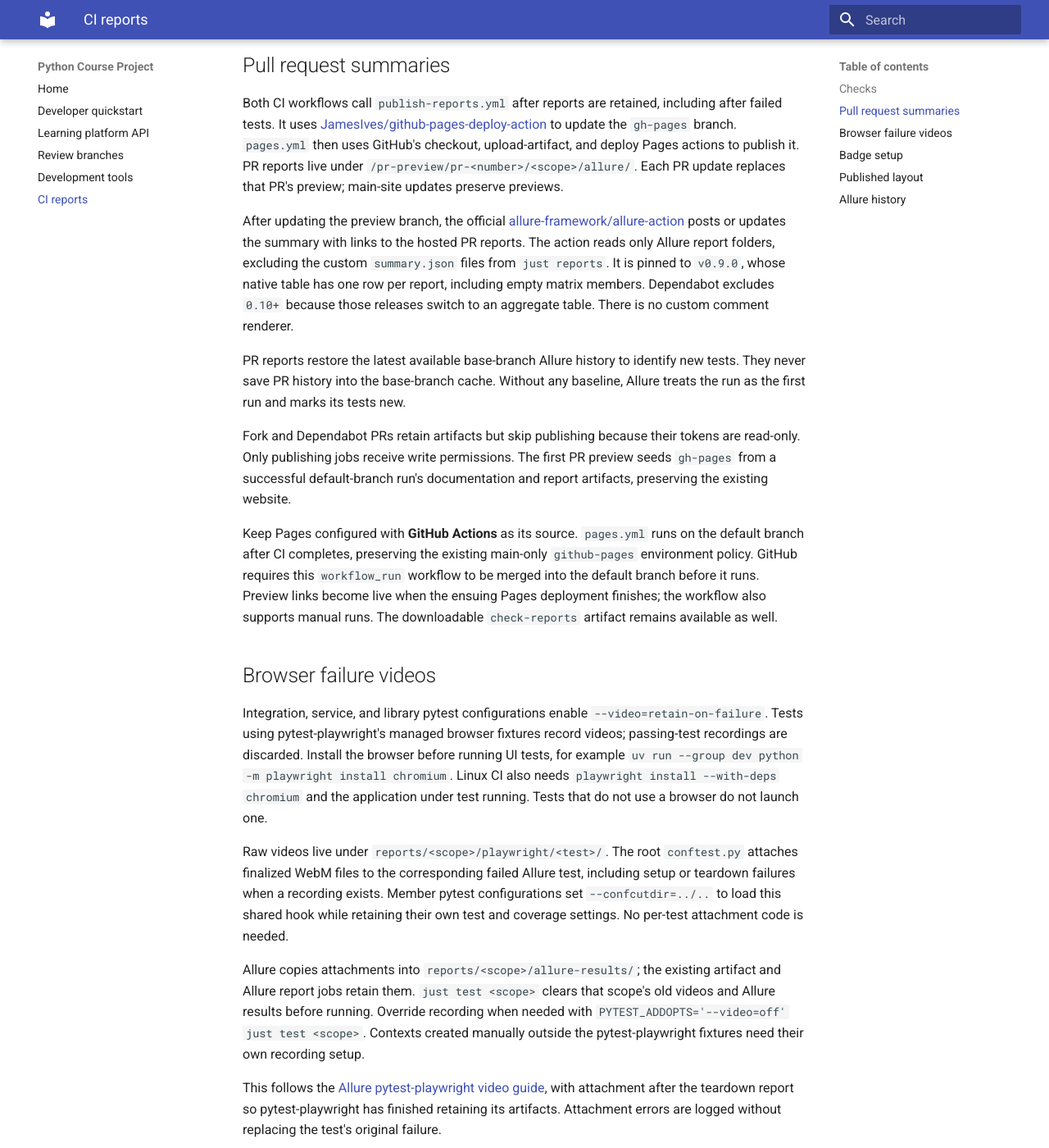
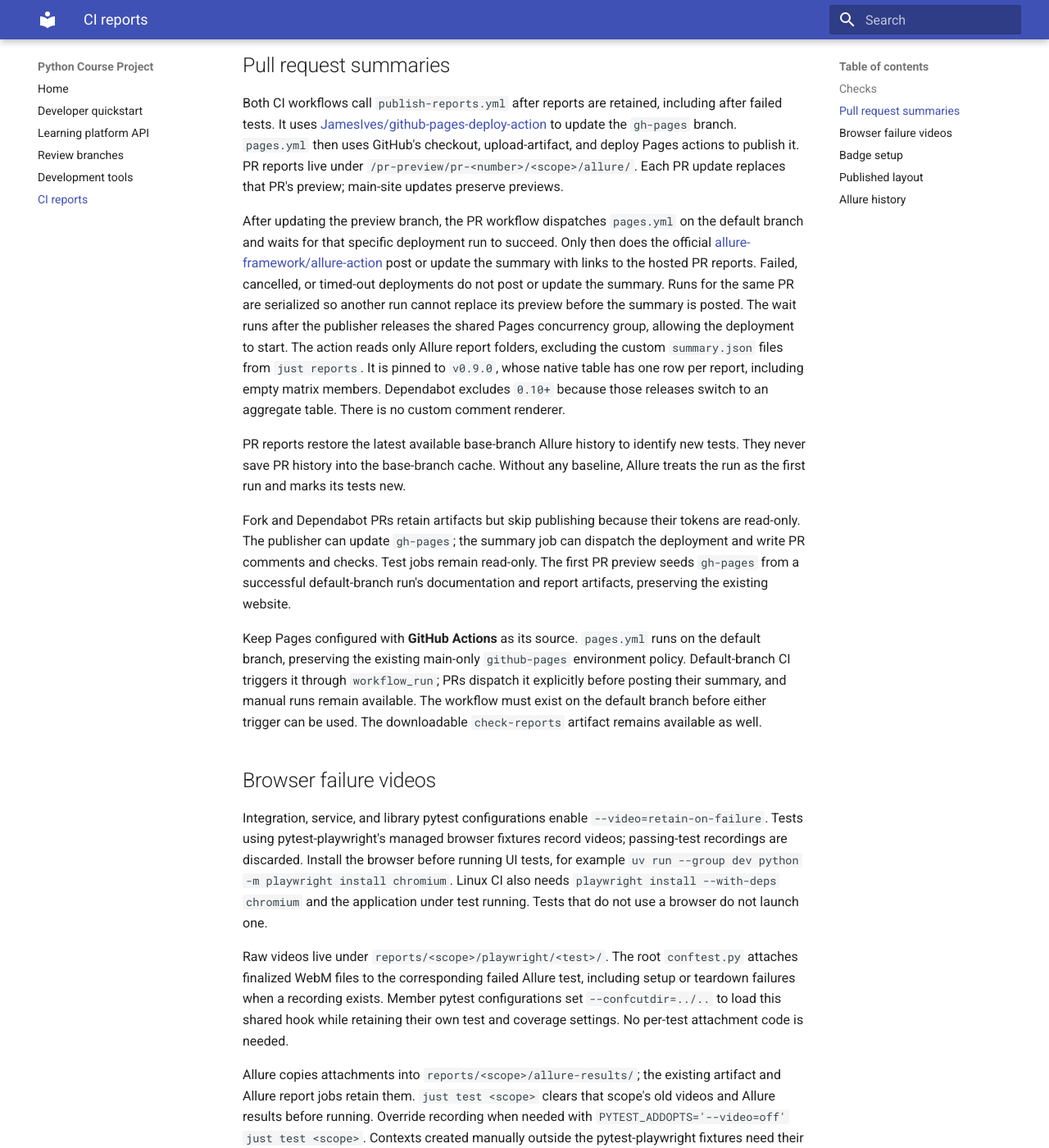
Before and after one commit to Alexxios/python-course-project, an MkDocs documentation site: the page built from docs/ci-reports.md, in a window 1280 px wide and 1400 px high, scrolled down 1561 px. Shown: the whole window at 82% size. Built offline with MkDocs 1.6.1 and Material for MkDocs 9.7.7, drawn with Linux system fonts in a browser that asks for light colours.

Commit message:
DEV-10: post Allure summaries after Pages deployment

```diff
--- a/docs/ci-reports.md
+++ b/docs/ci-reports.md
@@ -78,9 +78,15 @@ upload-artifact, and deploy Pages actions to publish it. PR reports live under
 `/pr-preview/pr-<number>/<scope>/allure/`.
 Each PR update replaces that PR's preview; main-site updates preserve previews.
 
-After updating the preview branch, the official
+After updating the preview branch, the PR workflow dispatches `pages.yml` on the
+default branch and waits for that specific deployment run to succeed. Only then
+does the official
 [allure-framework/allure-action](https://github.com/allure-framework/allure-action)
-posts or updates the summary with links to the hosted PR reports. The action
+post or update the summary with links to the hosted PR reports. Failed, cancelled,
+or timed-out deployments do not post or update the summary. Runs for the same PR
+are serialized so another run cannot replace its preview before the summary is
+posted. The wait runs after the publisher releases the shared Pages concurrency
+group, allowing the deployment to start. The action
 reads only Allure report folders, excluding the custom `summary.json` files from
 `just reports`. It is pinned to `v0.9.0`, whose native table has one row per report,
 including empty matrix members. Dependabot excludes `0.10+` because those releases
@@ -91,16 +97,17 @@ new tests. They never save PR history into the base-branch cache. Without any
 baseline, Allure treats the run as the first run and marks its tests new.
 
 Fork and Dependabot PRs retain artifacts but skip publishing because their
-tokens are read-only. Only publishing jobs receive write permissions. The first
-PR preview seeds `gh-pages` from a successful default-branch run's documentation
-and report artifacts, preserving the existing website.
+tokens are read-only. The publisher can update `gh-pages`; the summary job can
+dispatch the deployment and write PR comments and checks. Test jobs remain
+read-only. The first PR preview seeds `gh-pages` from a successful default-branch
+run's documentation and report artifacts, preserving the existing website.
 
 Keep Pages configured with **GitHub Actions** as its source. `pages.yml` runs
-on the default branch after CI completes, preserving the existing main-only
-`github-pages` environment policy. GitHub requires this `workflow_run` workflow
-to be merged into the default branch before it runs. Preview links become live
-when the ensuing Pages deployment finishes; the workflow also supports manual runs.
-The downloadable `check-reports` artifact remains available as well.
+on the default branch, preserving the existing main-only `github-pages`
+environment policy. Default-branch CI triggers it through `workflow_run`; PRs
+dispatch it explicitly before posting their summary, and manual runs remain
+available. The workflow must exist on the default branch before either trigger
+can be used. The downloadable `check-reports` artifact remains available as well.
 
 ## Browser failure videos
 
```
Also changed, not shown: 4 other files.
